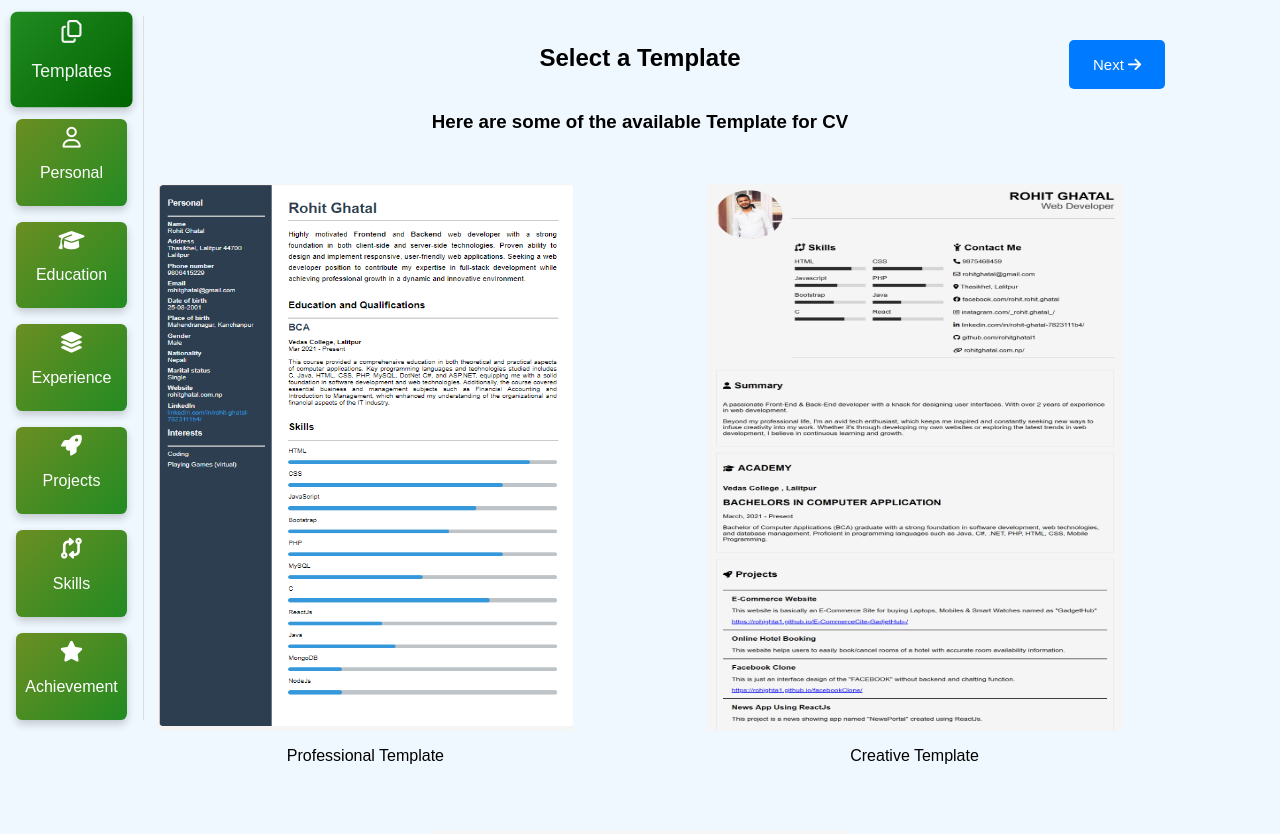
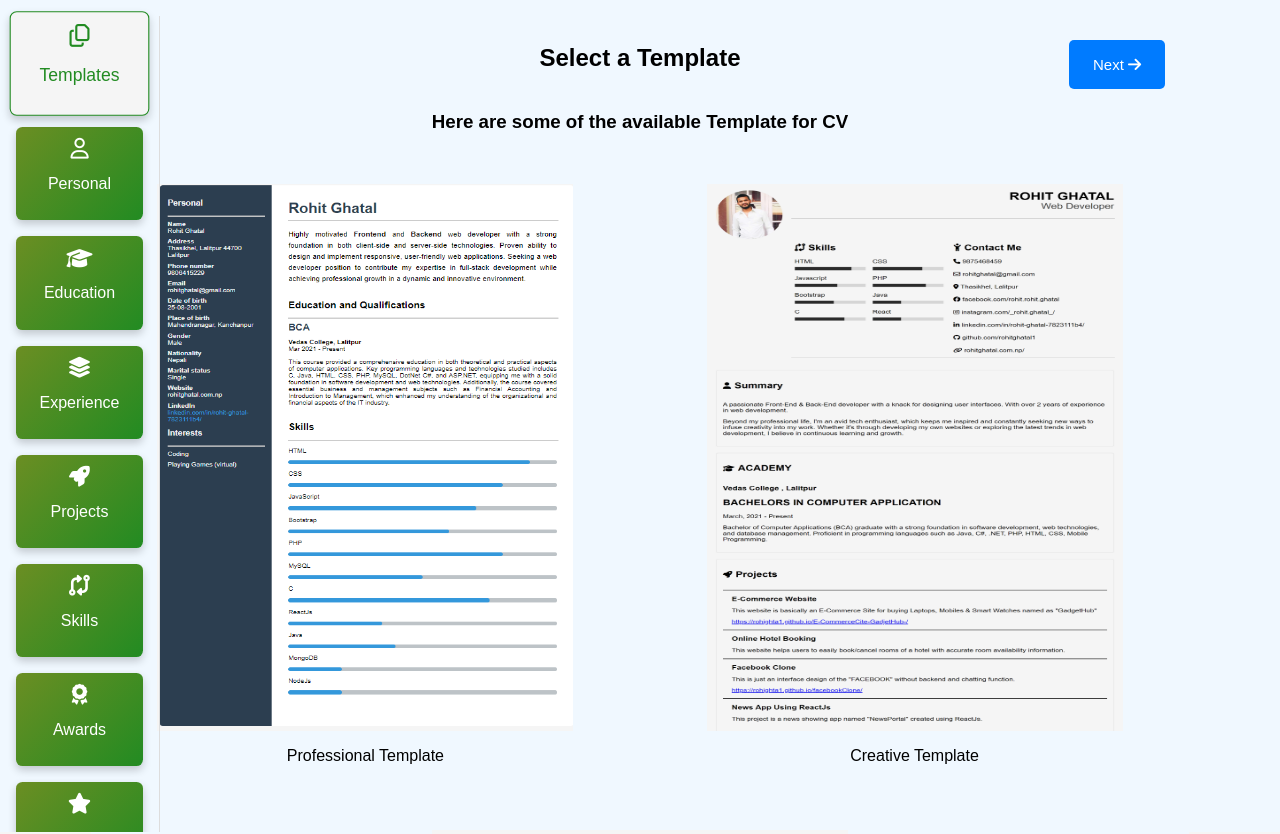
Before and after one commit to rohitghatal1/CVMaker-ReactJS, a React (Create React App) app: page / in a window 1280 px wide. Shown: the top 834 px of the page. Built offline with nearby package versions, Linux system fonts and the light colour scheme.

Commit message:
added new styles and scrolling effect for step items

```diff
--- a/src/components/CVgenerator.js
+++ b/src/components/CVgenerator.js
@@ -8,6 +8,7 @@ import Projects from '../componentsInner/Projects';
 import Skills from '../componentsInner/Skills';
 import Achievements from '../componentsInner/Achievements';
 import FinalCV from './FinalCV';
+import Awards from '../componentsInner/Awards';
 
 export default function CVgenerator() {
     const [activeStep, setActiveStep] = useState('Templates');
@@ -21,6 +22,7 @@ export default function CVgenerator() {
         'Experience',
         'Projects',
         'Skills',
+        'Awards',
         'Achievement'
     ];
 
@@ -31,6 +33,7 @@ export default function CVgenerator() {
         'Experience': "fa-solid fa-layer-group",
         'Projects': "fa-solid fa-rocket",
         'Skills': "fa-solid fa-code-compare",
+        'Awards': "fa-solid fa-award",
         'Achievement': "fa-solid fa-star"
     };
 
@@ -69,6 +72,8 @@ export default function CVgenerator() {
                 return <Projects goToPreviousStep={goToPreviousStep} goToNextStep={goToNextStep} />;
             case 'Skills':
                 return <Skills goToPreviousStep={goToPreviousStep} goToNextStep={goToNextStep} />;
+            case 'Awards':
+                return <Awards goToPreviousStep={goToPreviousStep} goToNextStep={goToNextStep}/>
             case 'Achievement':
                 return <Achievements goToPreviousStep={goToPreviousStep} generateCV={generateCV} />;
             case 'FinalCV':
--- a/src/components/cvgenerator.css
+++ b/src/components/cvgenerator.css
@@ -1,42 +1,43 @@
-.cvGeneratorContainer{
+.cvGeneratorContainer {
     background-color: aliceblue;
     padding: 1rem;
     display: flex;
     gap: 1rem;
     position: relative;
+    height: 100vh; /* Ensure the container spans the full height of the viewport */
 }
 
-.cvGeneratorContainer .stepsIdicator{
+.cvGeneratorContainer .stepsIdicator {
     position: fixed;
-    width: 8rem;
+    width: 9rem;
     left: 0;
     top: 0;
     padding: 1rem;
-    overflow-y: scroll;
+    height: 100vh;
+    overflow-y: auto;
 }
 
-.cvGeneratorContainer .stepsIdicator{
-    width: 10%;
-}
-
-.cvGeneratorContainer .stepInfo{
+.cvGeneratorContainer .stepInfo {
     width: 88%;
     margin: auto;
 }
-.cvGeneratorContainer .stepsIdicator .stepItemsContainer{
+
+.cvGeneratorContainer .stepsIdicator .stepItemsContainer {
     display: flex;
     flex-direction: column;
     gap: 1rem;
     justify-content: center;
     padding-right: 1rem;
     border-right: 1px solid #ddd;
+    padding-bottom: 2rem;
 }
+
 
 .cvGeneratorContainer .stepsIdicator .stepItemsContainer .stepItem{
     background: linear-gradient(135deg, #6b8e23, #228b22);
     color: white;
     border-radius: 0.4rem;
-    padding: 0.5rem;
+    padding: 0.7rem;
     text-align: center;
     display: flex;
     flex-direction: column;
@@ -53,8 +54,9 @@
 }
 
 .cvGeneratorContainer .stepsIdicator .stepItemsContainer .stepItem.active{
-    background: linear-gradient(135deg, #228b22, #006400);
-    color: #f5f5f5;
+    color:#228b22;
+    background: #f5f5f5;
+    border: 1px solid#228b22;
     transform: scale(1.1);
 }
 
```
